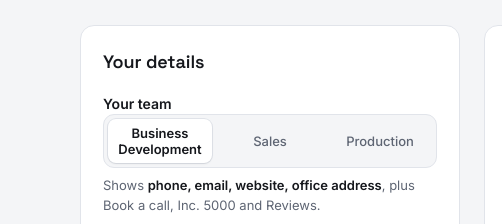
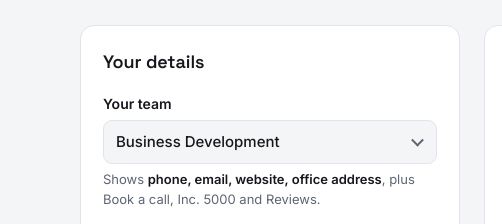
Before and after one commit to rabeeyahafeez/av-signature-builder, a plain HTML site: page index.html in a window 1280 px wide. Shown: the part 108-332 px from the top of the page, 0-502 px from the left. Drawn offline with Linux system fonts and the light colour scheme.

Commit message:
Team picker: dropdown instead of tabs
Co-Authored-By: Claude Opus 5.5 <noreply@anthropic.com>

```diff
--- a/index.html
+++ b/index.html
@@ -48,14 +48,14 @@
   input[type=text], input[type=email], input[type=tel], input[type=url] {
     width: 100%; font: inherit; color: var(--fg); background: var(--bg); border: 1px solid var(--line); border-radius: 9px; padding: 10px 12px; }
   input::placeholder { color: var(--muted); opacity: .75; }
-  input:focus-visible, button:focus-visible, .team label:has(input:focus-visible), summary:focus-visible, a:focus-visible { outline: 2px solid var(--focus); outline-offset: 2px; }
+  input:focus-visible, button:focus-visible,summary:focus-visible, a:focus-visible { outline: 2px solid var(--focus); outline-offset: 2px; }
   input[aria-invalid="true"] { border-color: var(--accent); }
   .err { color: var(--accent); font-size: 13px; margin: 0; }
 
-  .team { display: grid; grid-template-columns: repeat(3, minmax(0, 1fr)); gap: 6px; background: var(--bg); border: 1px solid var(--line); border-radius: 11px; padding: 4px; }
-  .team label { display: grid; place-items: center; text-align: center; font-weight: 500; font-size: 13px; line-height: 1.25; min-height: 44px; padding: 6px 4px; border-radius: 8px; cursor: pointer; color: var(--muted); }
-  .team input { position: absolute; opacity: 0; pointer-events: none; }
-  .team label:has(input:checked) { background: var(--surface); color: var(--fg); font-weight: 600; box-shadow: 0 1px 2px rgba(0,0,0,.08), 0 0 0 1px var(--line); }
+  .select-wrap { position: relative; }
+  .select-wrap::after { content: ""; position: absolute; right: 15px; top: 50%; width: 7px; height: 7px; border-right: 2px solid var(--muted); border-bottom: 2px solid var(--muted); transform: translateY(-70%) rotate(45deg); pointer-events: none; }
+  select { width: 100%; font: inherit; font-weight: 500; color: var(--fg); background: var(--bg); border: 1px solid var(--line); border-radius: 9px; padding: 10px 40px 10px 12px; min-height: 44px; appearance: none; -webkit-appearance: none; cursor: pointer; }
+  select:focus-visible { outline: 2px solid var(--focus); outline-offset: 2px; }
   .shows { font-size: 13px; color: var(--muted); margin: 0; }
   .shows b { color: var(--fg); font-weight: 600; }
 
@@ -94,7 +94,7 @@
     .bench, .install { grid-template-columns: minmax(0, 1fr); }
     .preview-pane { position: static; }
   }
-  @media (prefers-reduced-motion: no-preference) { button, .team label { transition: background-color .15s, border-color .15s, color .15s; } }
+  @media (prefers-reduced-motion: no-preference) { button, select { transition: background-color .15s, border-color .15s, color .15s; } }
 </style>
 
 </head>
@@ -111,15 +111,17 @@
   <div class="bench">
     <form class="panel" id="details" novalidate>
       <h2>Your details</h2>
-      <fieldset>
-        <legend>Your team</legend>
-        <div class="team" role="radiogroup">
-          <label><input type="radio" name="team" id="team-bd" value="bd" checked>Business Development</label>
-          <label><input type="radio" name="team" id="team-sales" value="sales">Sales</label>
-          <label><input type="radio" name="team" id="team-production" value="production">Production</label>
+      <div class="field">
+        <label for="f-team">Your team</label>
+        <div class="select-wrap">
+          <select id="f-team" name="team">
+            <option value="bd" selected>Business Development</option>
+            <option value="sales">Sales</option>
+            <option value="production">Production</option>
+          </select>
         </div>
         <p class="shows" id="shows"></p>
-      </fieldset>
+      </div>
 
       <div class="field">
         <label for="f-name">Full name</label>
@@ -352,7 +354,7 @@
   const fields = ['name', 'title', 'email', 'phone', 'linkedin'];
   const STORE = 'av-signature-draft';
 
-  function team() { return document.querySelector('input[name=team]:checked').value; }
+  function team() { return $('f-team').value; }
   function values() { const v = {}; fields.forEach(f => v[f] = $('f-' + f).value.trim()); return v; }
 
   function problems(t, v) {
@@ -487,7 +489,7 @@
     const saved = JSON.parse(localStorage.getItem(STORE) || 'null');
     if (saved) {
       fields.forEach(f => { if (saved[f]) $('f-' + f).value = saved[f]; });
-      const r = document.querySelector('input[name=team][value="' + saved.team + '"]'); if (r) r.checked = true;
+      if (['bd', 'sales', 'production'].includes(saved.team)) $('f-team').value = saved.team;
       touched = fields.some(f => saved[f]);
     }
   } catch (e) {}
```
